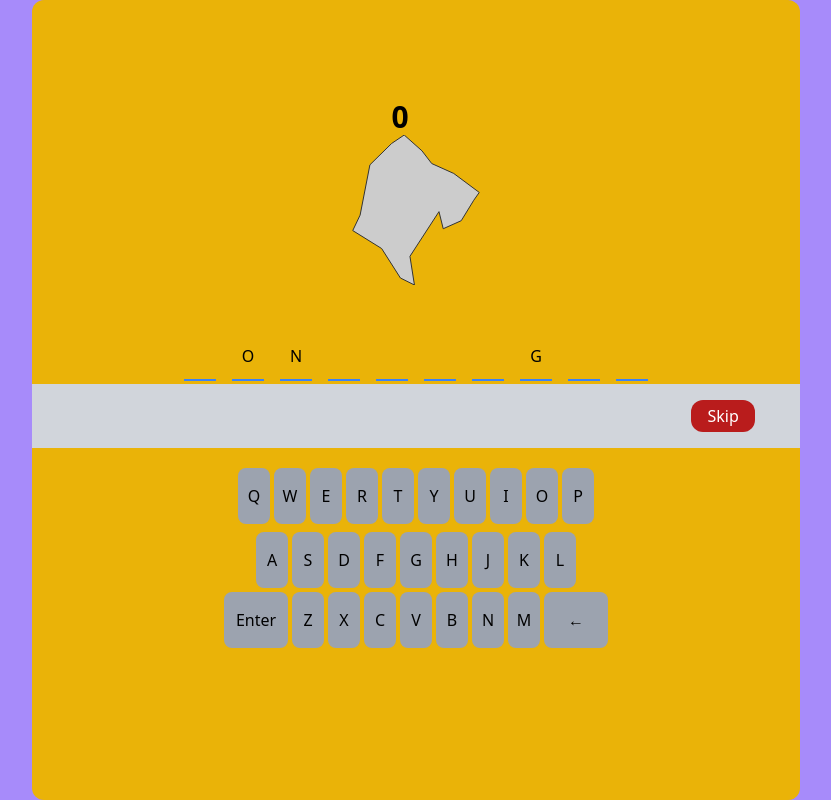
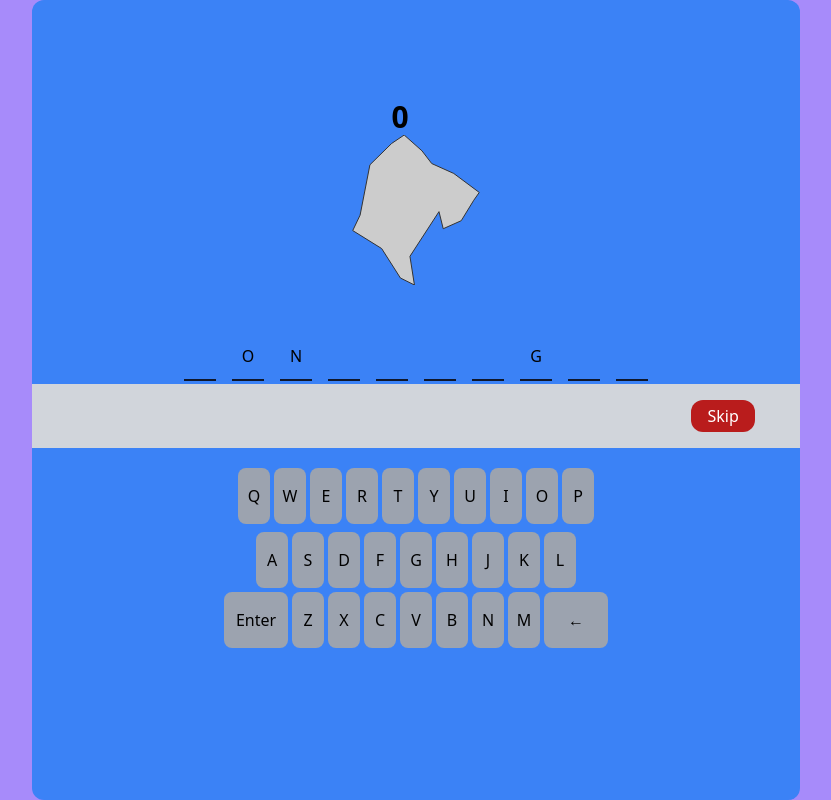
Before and after one commit to trevorfar/GeoMorph, a Next.js app: page / in a window 1280 px wide. Shown: the whole page, without its empty margins (224-1055 px from the left). Built offline with nearby package versions, Linux system fonts and the light colour scheme.

Commit message:
good to push, changed bg color

```diff
--- a/src/app/components/Skeleton.tsx
+++ b/src/app/components/Skeleton.tsx
@@ -15,14 +15,14 @@ const Skeleton = ({ index }: SkeletonProps) => {
 
   if (country[index] === country[index].toUpperCase() && country[index] !== country[index].toLowerCase() && index !== 0) {
     return (
-      <div className="border-b-2 border-blue-500 w-4 h-12 md:w-8 ml-4 flex items-center justify-center">
+      <div className="border-b-2 border-slate-900 w-4 h-12 md:w-8 ml-4 flex items-center justify-center">
         {typedLetter || ""}
       </div>
     );
   }
 
   return (
-    <div className="border-b-2 border-blue-500 w-8 h-12 md:w-8 flex items-center justify-center">
+    <div className="border-b-2 border-slate-900 w-8 h-12 md:w-8 flex items-center justify-center">
       {typedLetter || ""}
     </div>
   );
--- a/src/app/page.tsx
+++ b/src/app/page.tsx
@@ -18,7 +18,7 @@ const Page = () => {
   }, [dispatch])
 
   return (
-    <div className="flex justify-center md:rounded-xl items-center w-full md:w-3/5 mx-auto flex-col bg-yellow-500 h-screen select-none">
+    <div className="flex justify-center md:rounded-xl items-center w-full md:w-3/5 mx-auto flex-col bg-blue-500 h-screen select-none">
       <div className="mb-16">
       <GameContainer/>
       <div className="flex flex-col gap-4 justify-center items-center pt-2">
```
